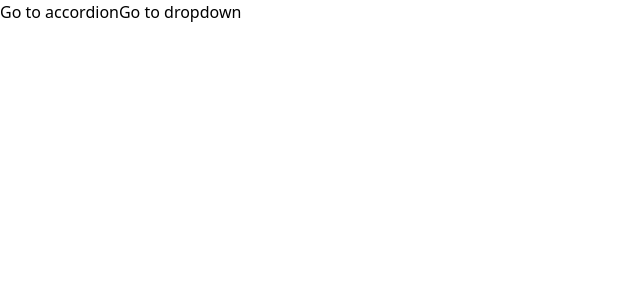
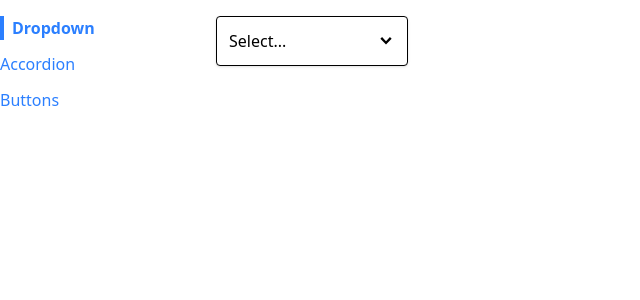
Before and after one commit to mwoolf87/Parsity, a React (Vite) app in the folder ModernReactWithRedux/comps/: page / in a window 1280 px wide. Shown: the top 300 px of the page, without its empty margins (0-640 px from the left). Built offline with nearby package versions, Linux system fonts and the light colour scheme.

Commit message:
styled Link, Route, and Sidebar components, created custom hook for NavigationContext

```diff
--- a/ModernReactWithRedux/comps/src/App.js
+++ b/ModernReactWithRedux/comps/src/App.js
@@ -1,18 +1,21 @@
-import Link from "./components/Link";
+import Sidebar from "./components/Sidebar";
 import Route from "./components/Route";
 import AccordionPage from "./pages/AccordionPage";
 import DropdownPage from "./pages/DropdownPage";
+import ButtonPage from "./pages/ButtonPage";
 function App() {
   return (
-    <div>
-      <Link to="/accordion">Go to accordion</Link>
-      <Link to="/dropdown">Go to dropdown</Link>
-      <div>
+    <div className="container mx-auto grid grid-cols-6 gap-4 mt-4">
+      <Sidebar />
+      <div className="col-span-5">
         <Route path="/accordion">
           <AccordionPage />
         </Route>
-        <Route path="/dropdown">
+        <Route path="/">
           <DropdownPage />
+        </Route>
+        <Route path="/buttons">
+          <ButtonPage />
         </Route>
       </div>
     </div>
--- a/ModernReactWithRedux/comps/src/components/Link.js
+++ b/ModernReactWithRedux/comps/src/components/Link.js
@@ -1,14 +1,24 @@
-import { useCallback, useContext } from "react";
-import NavigationContext from "../context/navigation";
+import classNames from "classnames";
+import useNavigation from "../hooks/use-navigation";
 
-function Link({ to, children }) {
-  const { navigate } = useContext(NavigationContext);
+function Link({ to, children, className, activeClassName }) {
+  const { navigate, currentPath } = useNavigation();
+
+  const classes = classNames(
+    "text-blue-500",
+    className,
+    currentPath === to && activeClassName
+  );
+
   const handleClick = event => {
+    if (event.metaKey || event.ctrlKey) {
+      return;
+    }
     event.preventDefault();
     navigate(to);
   };
   return (
-    <a onClick={handleClick} src={to}>
+    <a className={classes} onClick={handleClick} href={to}>
       {children}
     </a>
   );
--- a/ModernReactWithRedux/comps/src/components/Route.js
+++ b/ModernReactWithRedux/comps/src/components/Route.js
@@ -1,8 +1,7 @@
-import { useContext } from "react";
-import NavigationContext from "../context/navigation";
+import useNavigation from "../hooks/use-navigation";
 
 function Route({ path, children }) {
-  const { currentPath } = useContext(NavigationContext);
+  const { currentPath } = useNavigation();
   if (path === currentPath) {
     return children;
   }
--- /dev/null
+++ b/ModernReactWithRedux/comps/src/components/Sidebar.js
@@ -0,0 +1,30 @@
+import Link from "./Link";
+
+function Sidebar() {
+  const links = [
+    { label: "Dropdown", path: "/" },
+    { label: "Accordion", path: "/accordion" },
+    { label: "Buttons", path: "/buttons" },
+  ];
+
+  const renderedLinks = links.map(link => {
+    return (
+      <Link
+        key={link.label}
+        to={link.path}
+        className={"mb-3"}
+        activeClassName="font-bold border-l-4 border-blue-500 pl-2"
+      >
+        {link.label}
+      </Link>
+    );
+  });
+
+  return (
+    <div className="sticky top-0 overflow-y-scroll flex flex-col item-start">
+      {renderedLinks}
+    </div>
+  );
+}
+
+export default Sidebar;
--- /dev/null
+++ b/ModernReactWithRedux/comps/src/hooks/use-navigation.js
@@ -0,0 +1,8 @@
+import { useCallback, useContext } from "react";
+import NavigationContext from "../context/navigation";
+
+function useNavigation() {
+  return useContext(NavigationContext);
+}
+
+export default useNavigation;
```
